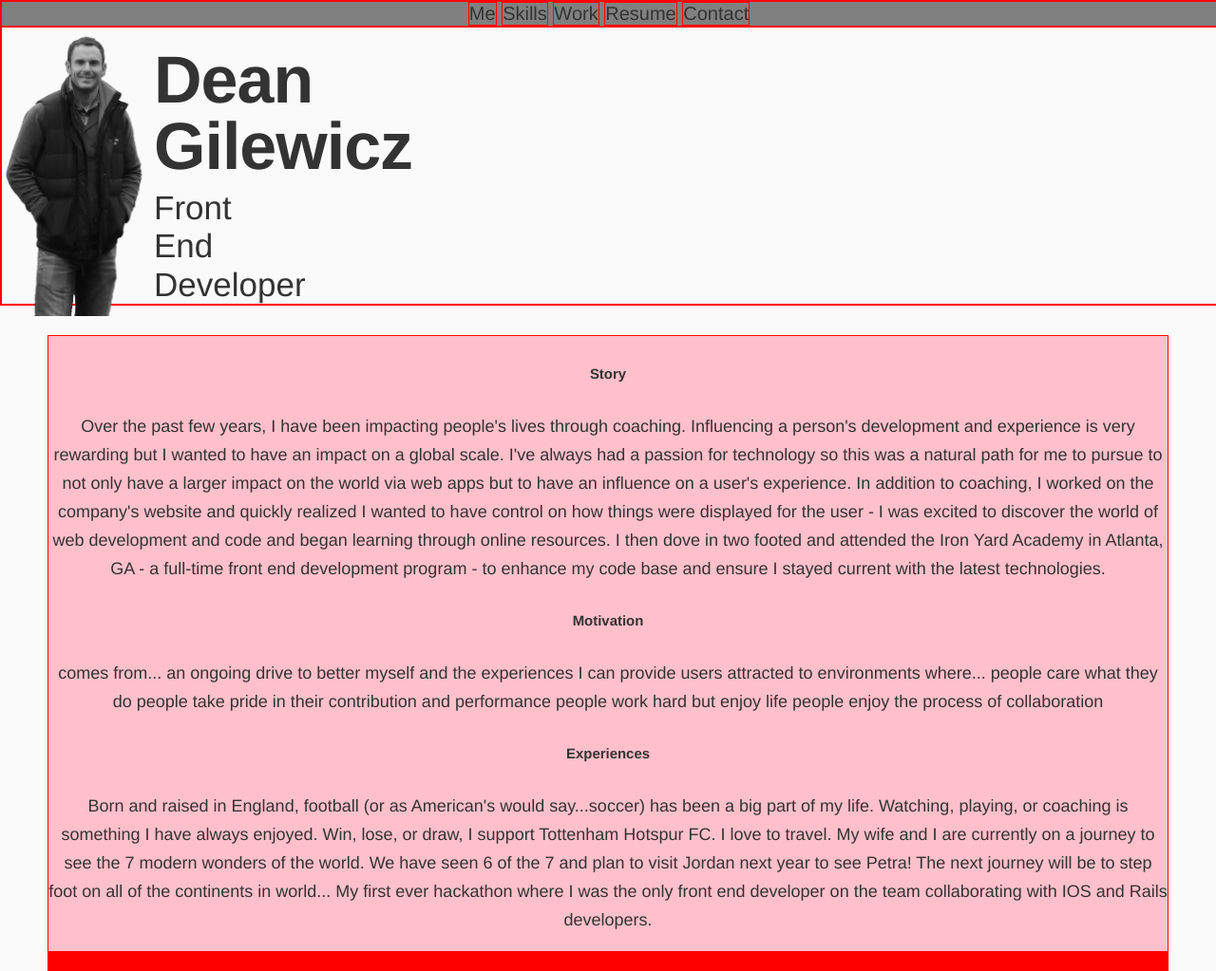
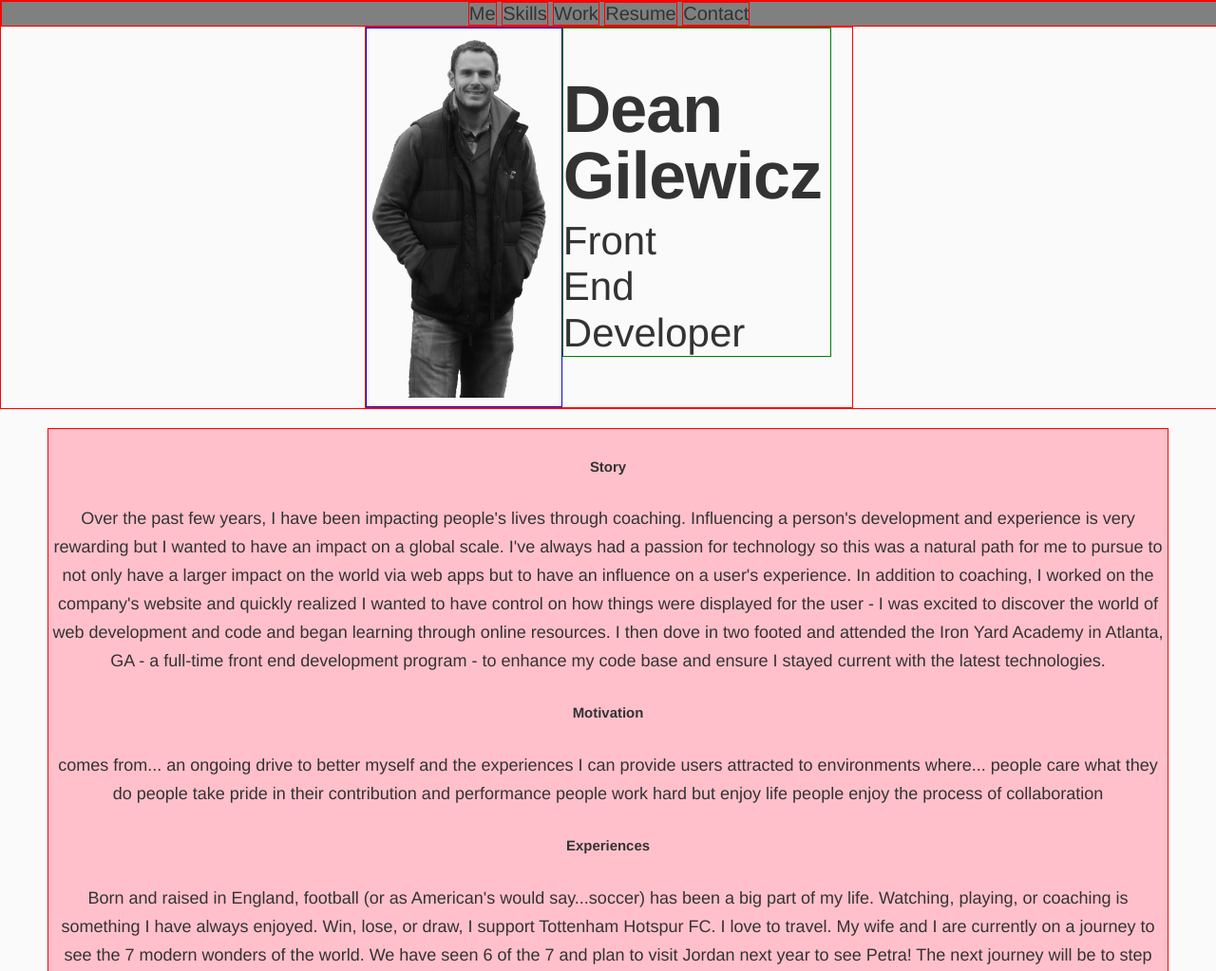
Before and after one commit to DeanGilewicz/Portfolio, a website: page app/index.html in a window 1280 px wide. Shown: the top 1023 px of the page at 95% size. Drawn offline with nearby package versions, Linux system fonts and the light colour scheme; files that its build step writes are made by us from their sources.

Commit message:
modified name area

```diff
--- a/app/index.html
+++ b/app/index.html
@@ -30,12 +30,16 @@
         <li>Resume</li>
         <li>Contact</li>
       </ul>
-      <div class="name">
-        <img src="../images/MeBW.png" alt="picture of Dean Gilewicz" />
-        <h1>Dean <span>Gilewicz</span></h1>
-        <p>Front</p>
-        <p>End</p>
-        <p>Developer</p>
+      <div class="name-container">
+        <div class="namePic">
+          <img src="../images/MeBW.png" alt="picture of Dean Gilewicz" />
+        </div>
+        <div class="nameText">
+          <h1>Dean <span>Gilewicz</span></h1>
+          <p>Front</p>
+          <p>End</p>
+          <p>Developer</p>
+        </div>
       </div>
     </header>
     <div class="main-container">
--- a/app/styles/main.scss
+++ b/app/styles/main.scss
@@ -23,13 +23,25 @@ body {
       border: 1px solid red;
     }
   }
-  .name {
+  .name-container {
+    overflow: auto;
     font-size: 3.5em;
     border: 1px solid red;
+    margin: 0 auto;
+    width: 40%;
+    .namePic {
+      float: left;
+      width: 40%;
+      border: 1px solid blue;
       img {
+        width: 100%;
+      }
+    }
+    .nameText {
       float: left;
-      width: 160px;
-    }
+      width: 55%;
+      padding-top: 30px;
+      border: 1px solid green;
       h1 {
         margin: 20px 0px 10px 0px;
         line-height: 1;
@@ -42,6 +54,8 @@ body {
       p {
         text-align: left;
         margin: 0px;
+        font-size: 1.2em;
+      }
     }
   }
 }
```
Lines whose indentation alone changed are shown as unchanged.
